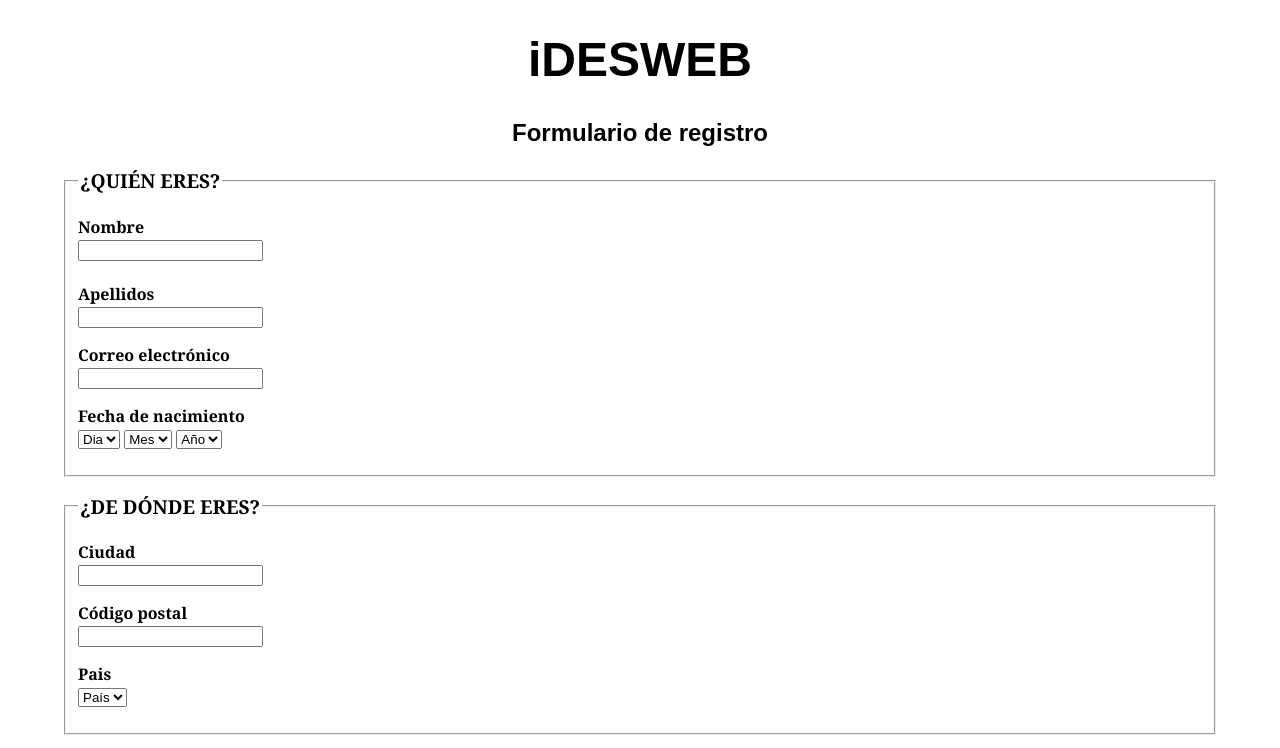
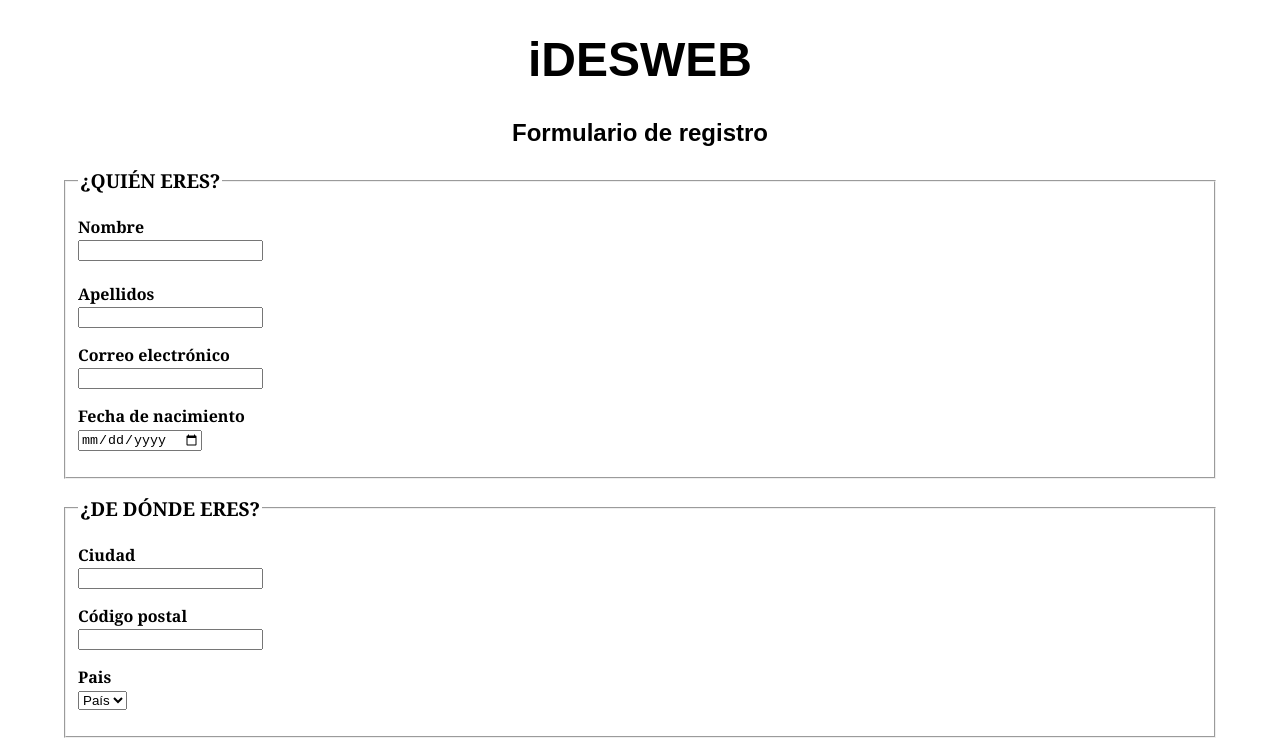
Before and after one commit to LeoCofre/Curso-Desarrollo-Web-GDSC, a plain HTML site: page Index.html in a window 1280 px wide. Shown: the top 748 px of the page. Drawn offline with Linux system fonts and the light colour scheme.

Commit message:
Formulario de registro

```diff
--- a/Index.html
+++ b/Index.html
@@ -77,27 +77,17 @@
 
         <p>
           <label for="dia">Fecha de nacimiento</label> <br>
-          <select name="dia" id="dia">
-            <option>Dia</option>
-          </select>
-
-          <select name="mes" id="mes">
-           <option>Mes</option>
-          </select>
-
-          <select name="año" id="año">
-            <option>Año</option>
-          </select>
+          <input type="date" name="fecha" id="fecha"/>
         </p>
     </fieldset>
 
 
     <fieldset>
       <legend>¿De dónde eres?</legend>
-    <p>
-      <label for="cuidad">Ciudad</label> <br>
-      <input type="text" name="cuidad" id="cuidad"/>
-    </p>
+      <p>
+        <label for="cuidad">Ciudad</label> <br>
+        <input type="text" name="cuidad" id="cuidad"/>
+      </p>
 
     <p>
       <label for="cp">Código postal</label> <br>
```
